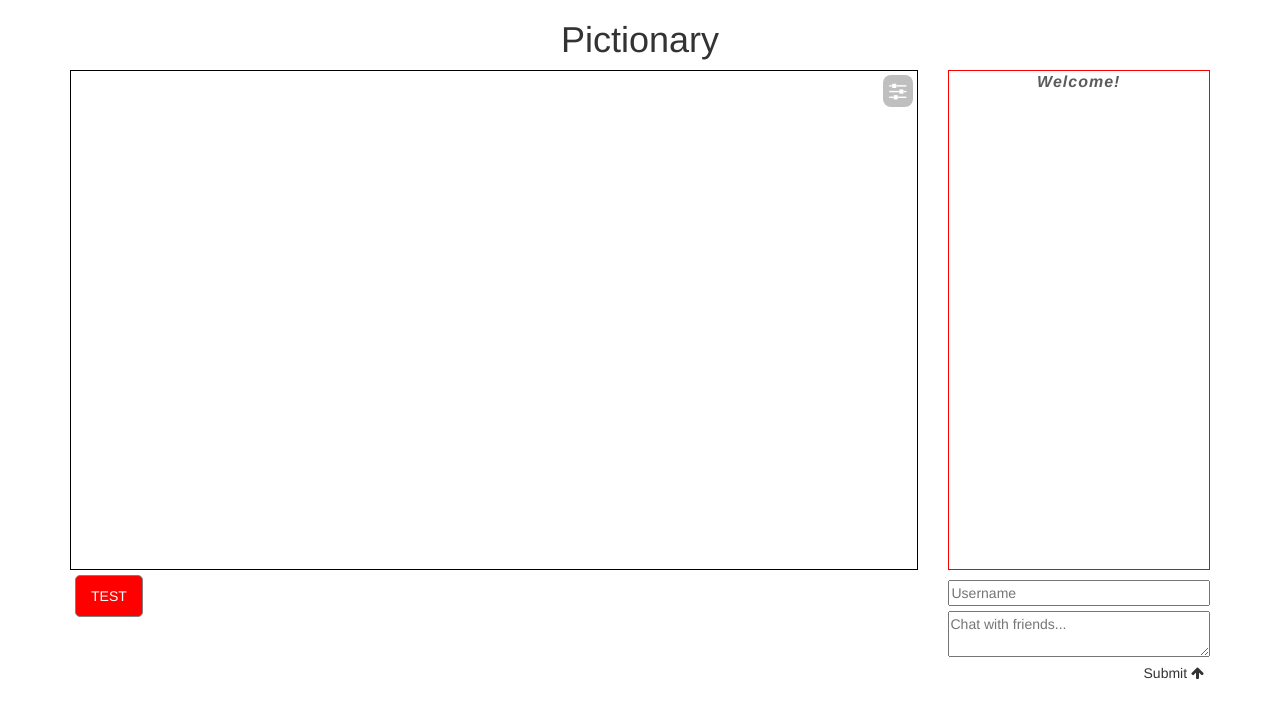
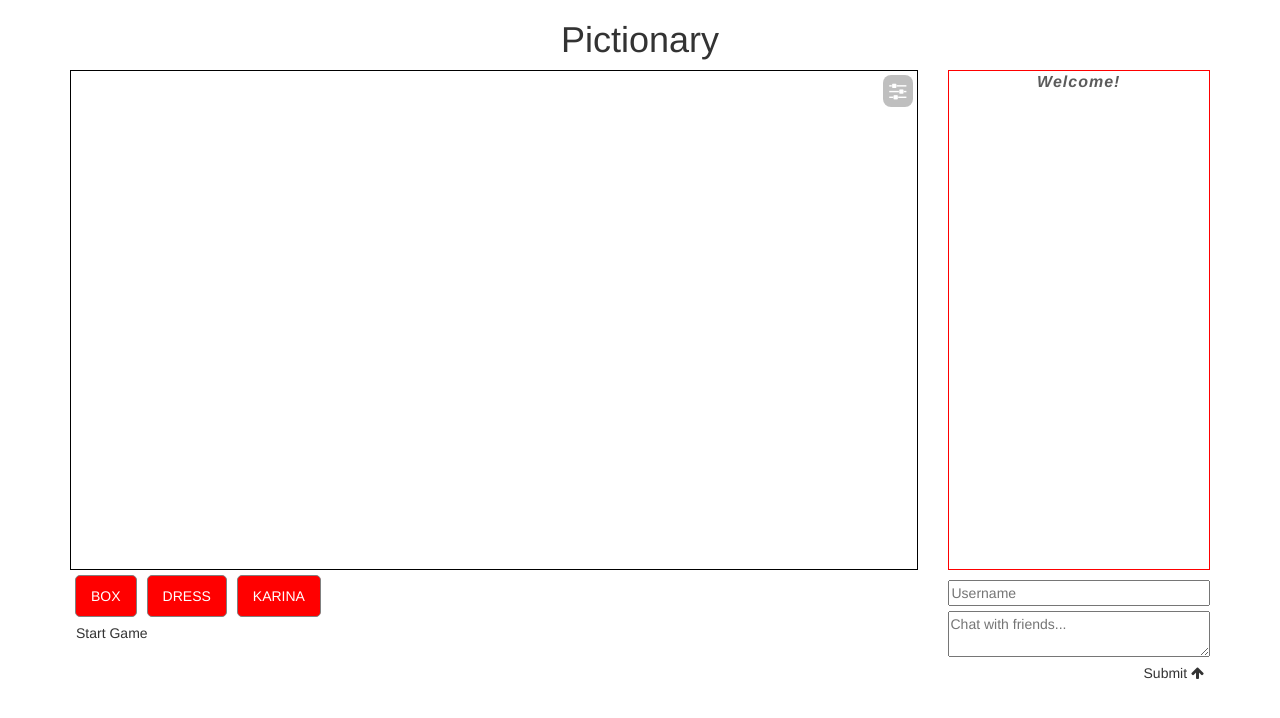
Before and after one commit to afbeals/pictionary, a website: page public/index.html in a window 1280 px wide. Drawn offline with nearby package versions, Linux system fonts and the light colour scheme; no server answers.

Commit message:
update skeletons

```diff
--- a/public/index.html
+++ b/public/index.html
@@ -44,6 +44,9 @@
                 <div class="cardWrapper">
                   <div class="card">test</div>
                 </div>
+              </div>
+              <div>
+                <button id="startGame">Start Game</button>
               </div>
           </div>
 
--- a/public/js/game.js
+++ b/public/js/game.js
@@ -23,6 +23,7 @@ const game = {
 let tableString = "";
 let deck;
 let createTable;
+let chooseCard;
 let getDeck;
 let card;
 
@@ -32,7 +33,7 @@ createTable = (cards) => {
 	cards.forEach((e, i) => {
 	    tableString +=`<div class="cardWrapper"><div class="card">${e}</div></div>`
 	});
-	table.innerHTML = table;
+	table.innerHTML = tableString;
 }
 
 chooseCard = (min,max) => {
@@ -58,20 +59,22 @@ socket.on('receiveDeck',(data) => {
 
 
 
-//player interactions
+// = player interactions
 //sever emit once a player joins to increase game.players
+socket.emit('setup', () => {
+	game.totalPlayers++;
+});
 
 //select player
 //recieve information that client is drawer
-const startButton = document.getEleemntByClassId('startGame');
+const startButton = document.getElementById('startGame');
 startButton.addEventListener('click', (e) => {
 	game.readyPlayers++;
 	//run function that disables start button
-
+	this.classList.add("disabled");
 	//once players ready match total players start the game
 	if(game.readyPlayers == game.totalPlayers){
 		//select player
-
 		socket.emit('startGame');
 	}
 
@@ -87,17 +90,9 @@ socket.on('playerSelected',(gameInfo) => {
 		getDeck(0,4);
 		chooseCard(0,getDeck.length - 1);
 	}
-})
-const cardSelected = document.getEleemntByClassName('card');
-cardSelected.addEventListener('click', (e) => {
-	//fire modal , mark as possible, mark as eliminated, mark as final
+});
 
-	//possible > change bg to yellow
 
-	//elim > change bg to red, opacity lower
-
-	//final > change to green, mark all others as elim, set player guess to this card
-});
 
 //
 
@@ -109,5 +104,18 @@ function setDrawer(){
 }
 
 setDrawer();
-cards = ['box','dress','karina'];
+let cards = ['box','dress','karina'];
 createTable(cards);
+const cardSelected = document.getElementsByClassName('card');
+
+for(let x = 0;x<cardSelected.length;++x){
+	cardSelected[x].addEventListener('click', (e) => {
+		//fire modal , mark as possible, mark as eliminated, mark as final
+
+		//possible > change bg to yellow
+
+		//elim > change bg to red, opacity lower
+
+		//final > change to green, mark all others as elim, set player guess to this card
+	});
+}
```
Also changed, not shown: server.js (+8 -0 lines).
